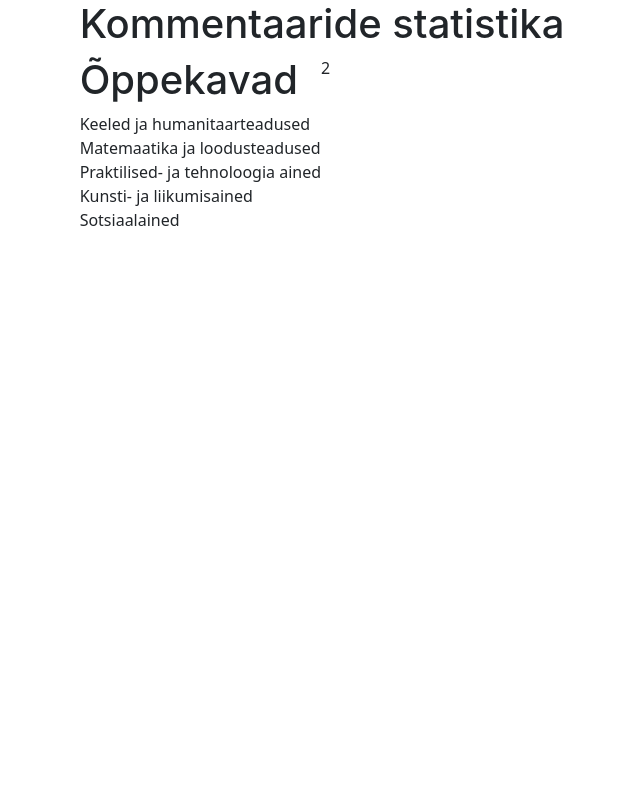
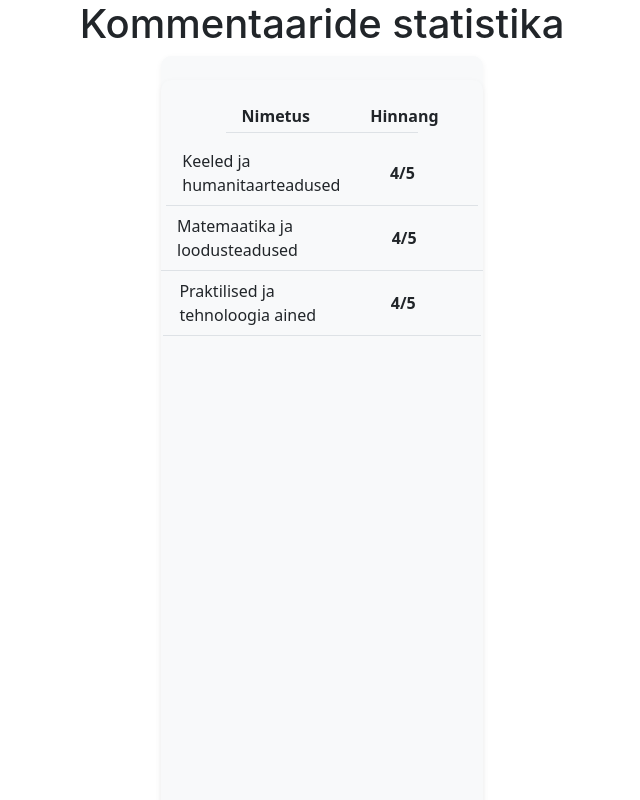
Before and after one commit to MasterShifuCsgo/micro-project, a Vue app: page /dashboard in a window 1280 px wide. Shown: the top 800 px of the page, without its empty margins (318-958 px from the left). Built offline with nearby package versions, Linux system fonts and the light colour scheme.

Commit message:
Feat: dashboard dynamic view

```diff
--- a/Frontend/src/Pages/Dashboard.vue
+++ b/Frontend/src/Pages/Dashboard.vue
@@ -1,4 +1,9 @@
 <script setup>
+const hinnangud = [
+  { nimetus: 'Keeled ja humanitaarteadused', hinne: '4/5' },
+  { nimetus: 'Matemaatika ja loodusteadused', hinne: '4/5' },
+  { nimetus: 'Praktilised ja tehnoloogia ained', hinne: '4/5' },
+];
 
 </script>
 <template>
@@ -7,24 +12,63 @@
     <div class="areas">
       <h1>Kommentaaride statistika</h1>
       <main>
-        <div class="oppekavade_statistika">
-        <div>
-            <h1 >Õppekavad</h1>
-            <div>Keeled ja humanitaarteadused</div>
-            <div>Matemaatika ja loodusteadused</div>
-            <div>Praktilised- ja tehnoloogia ained</div>
-            <div>Kunsti- ja liikumisained</div>
-            <div>Sotsiaalained</div>
+        <div class="oppekavade-statistika py-4">
+          <div class="oppekavade-statistika py-4">
+            <div class="container">
+
+              <div class="row border-bottom mb-2 pb-1 fw-bold">
+                <div class="col-sm-8 text-start">
+                  Nimetus
+                </div>
+                <div class="col-sm-4 text-start">
+                  Hinnang
+                </div>
+              </div>
+
+              <!-- Rea kordused -->
+              <div class="row align-items-center py-2 border-bottom" v-for="(item, i) in hinnangud" :key="i">
+                <div class="col-sm-8 text-start">
+                  {{ item.nimetus }}
+                </div>
+                <div class="col-sm-4 text-start fw-semibold">
+                  {{ item.hinne }}
+                </div>
+              </div>
+            </div>
           </div>
+
         </div>
         <div class="kommentaaride_statistika">
-        2</div>
+        </div>
       </main>
     </div>
   </div>
 
 </template>
 <style lang="css">
+.oppekavade-statistika {
+  background-color: #f8f9fa;
+  border-radius: 10px;
+  max-width: 700px;
+  margin: 0 auto;
+  box-shadow: 0 2px 6px rgba(0, 0, 0, 0.05);
+  height: 50%;
+}
+
+.oppekavade-statistika .row {
+  font-size: 1rem;
+}
+
+.oppekavade-statistika .row:last-child {
+  border-bottom: none;
+}
+
+.oppekavade-statistika .col-sm-8,
+.oppekavade-statistika .col-sm-4 {
+  padding-left: 1rem;
+}
+
+
 .container {
   display: flex;
   flex-direction: column;
```
